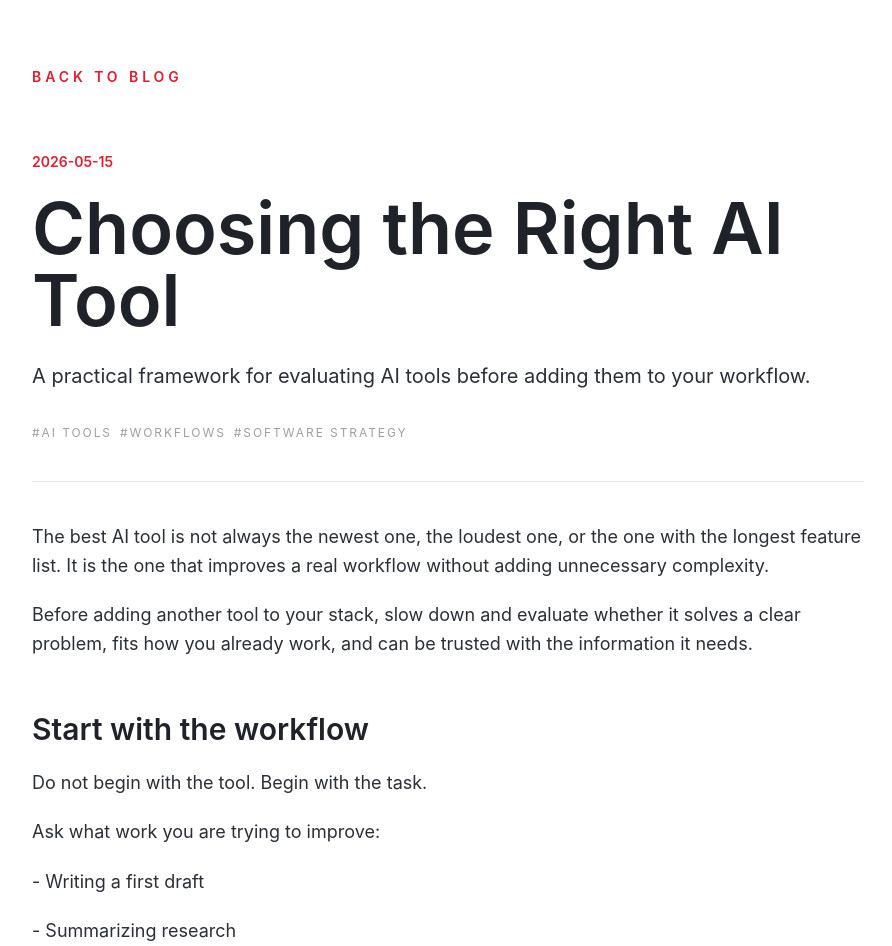
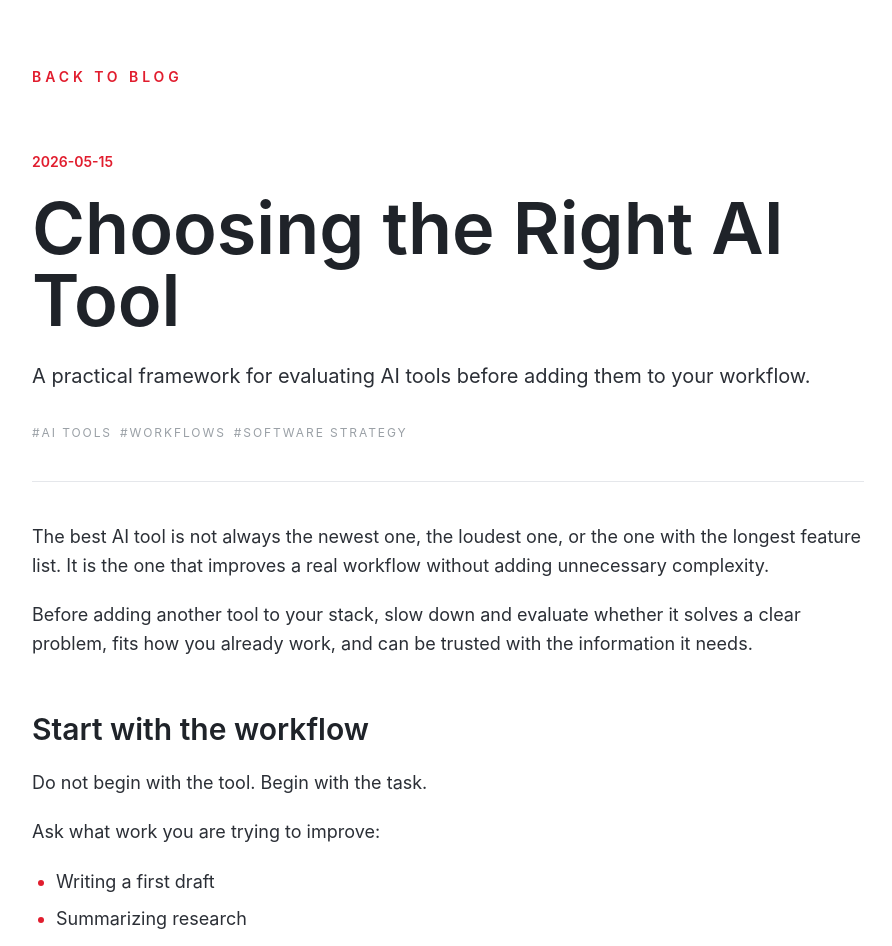
Before and after one commit to jcvela76/juliovela.com, a Next.js app: page /blog/choosing-the-right-ai-tool in a window 1280 px wide. Shown: the top 946 px of the page, without its empty margins (192-1084 px from the left). Built offline with nearby package versions, Linux system fonts and the light colour scheme.

Commit message:
fix: render markdown lists semantically

```diff
--- a/src/components/markdown-body.tsx
+++ b/src/components/markdown-body.tsx
@@ -1,37 +1,103 @@
+import React from "react";
+
 type MarkdownBodyProps = {
   body: string;
 };
 
-export default function MarkdownBody({ body }: MarkdownBodyProps) {
+type MarkdownBlock =
+  | {
+      content: string;
+      type: "heading" | "ordered" | "paragraph" | "skip";
+    }
+  | {
+      items: string[];
+      type: "unordered-list";
+    };
+
+function parseMarkdownBlocks(body: string): MarkdownBlock[] {
+  const blocks: MarkdownBlock[] = [];
   const lines = body
     .split("\n")
     .map((line) => line.trim())
     .filter(Boolean);
 
+  let listItems: string[] = [];
+
+  function flushList() {
+    if (listItems.length > 0) {
+      blocks.push({ items: listItems, type: "unordered-list" });
+      listItems = [];
+    }
+  }
+
+  for (const line of lines) {
+    if (line.startsWith("- ")) {
+      listItems.push(line.replace(/^-\s+/, ""));
+      continue;
+    }
+
+    flushList();
+
+    if (line.startsWith("# ")) {
+      blocks.push({ content: line, type: "skip" });
+      continue;
+    }
+
+    if (line.startsWith("## ")) {
+      blocks.push({ content: line.replace(/^##\s+/, ""), type: "heading" });
+      continue;
+    }
+
+    if (/^\d+\.\s/.test(line)) {
+      blocks.push({ content: line, type: "ordered" });
+      continue;
+    }
+
+    blocks.push({ content: line, type: "paragraph" });
+  }
+
+  flushList();
+
+  return blocks;
+}
+
+export default function MarkdownBody({ body }: MarkdownBodyProps) {
+  const blocks = parseMarkdownBlocks(body);
+
   return (
     <div className="space-y-5 text-lg leading-relaxed text-[color:var(--brand-graphite)]">
-      {lines.map((line) => {
-        if (line.startsWith("# ")) {
+      {blocks.map((block, index) => {
+        if (block.type === "skip") {
           return null;
         }
 
-        if (line.startsWith("## ")) {
+        if (block.type === "heading") {
           return (
-            <h2 key={line} className="pt-8 text-3xl font-semibold leading-tight text-[color:var(--brand-space)]">
-              {line.replace(/^##\s+/, "")}
+            <h2 key={`${block.content}-${index}`} className="pt-8 text-3xl font-semibold leading-tight text-[color:var(--brand-space)]">
+              {block.content}
             </h2>
           );
         }
 
-        if (/^\d+\.\s/.test(line)) {
+        if (block.type === "unordered-list") {
           return (
-            <p key={line} className="border-l-2 border-[color:var(--brand-red)] pl-4">
-              {line}
+            <ul key={`list-${index}`} className="list-disc space-y-2 pl-6 marker:text-[color:var(--brand-red)]">
+              {block.items.map((item) => (
+                <li key={item}>{item}</li>
+              ))}
+            </ul>
+          );
+        }
+
+        if (block.type === "ordered") {
+          return (
+            <p key={`${block.content}-${index}`} className="border-l-2 border-[color:var(--brand-red)] pl-4">
+              {block.content}
             </p>
           );
         }
 
-        return <p key={line}>{line}</p>;
+        return <p key={`${block.content}-${index}`}>{block.content}</p>;
       })}
     </div>
   );
```
Also changed, not shown: 1 other file (tests, documents, lock files or other folders).
